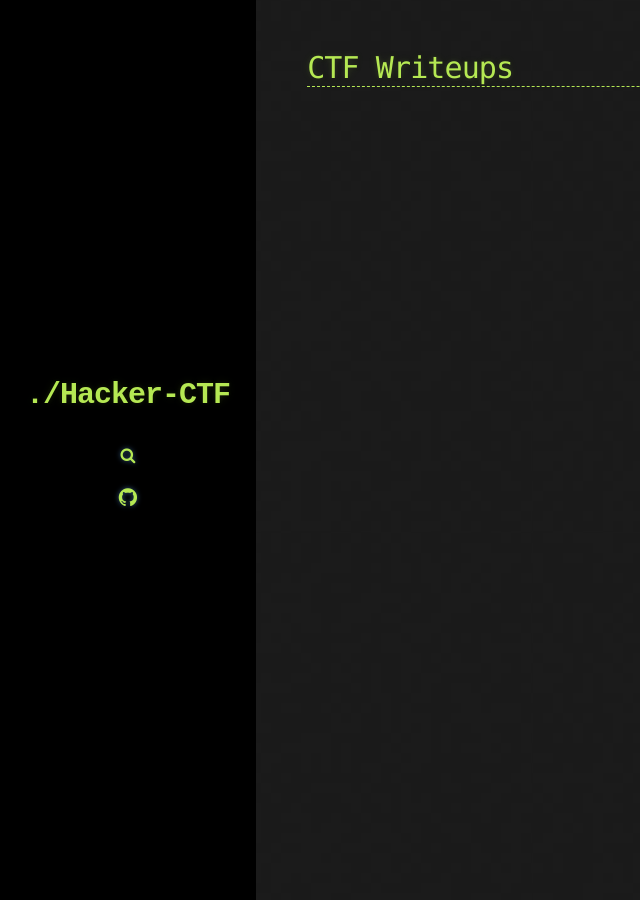
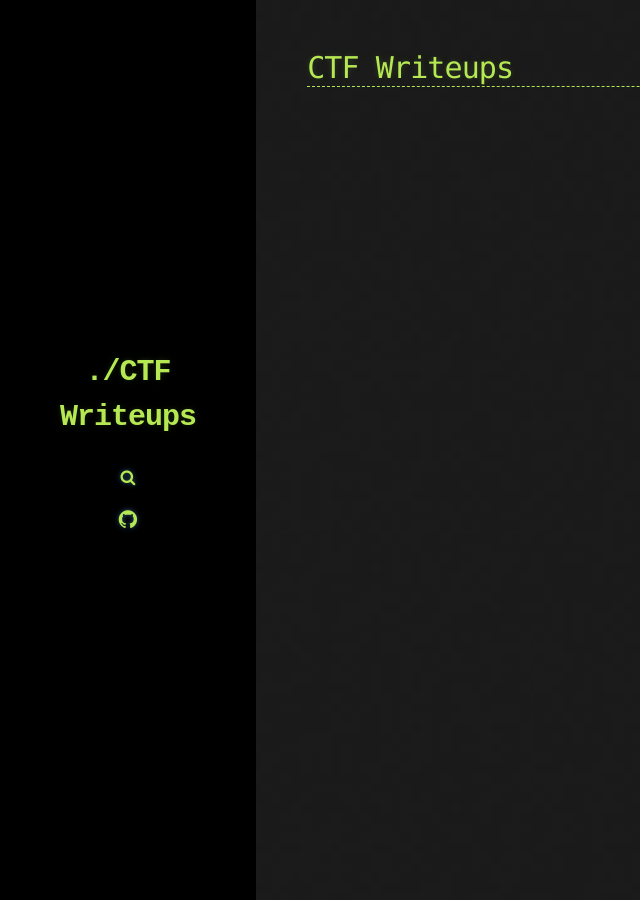
Before and after one commit to Nissen96/CTF-writeups, a Jekyll site: the page built from _pages/index.md, in a window 1280 px wide. Shown: the whole page, without its empty margins (0-640 px from the left). Built offline with Jekyll 4.4.1, drawn with Linux system fonts in a browser that asks for light colours; nearby versions of some CDN libraries; library files that are not in the unit come from our copies.

Commit message:
Update config

```diff
--- a/_config.yml
+++ b/_config.yml
@@ -1,6 +1,6 @@
-title: Hacker-CTF
+title: CTF Writeups
 author: Nissen96
-description: The Hacker CTF Theme
+description: Writeups for various CTFs
 google_analytics:
 google_site_verification_content:
 
--- a/scripts/writeup_gen.py
+++ b/scripts/writeup_gen.py
@@ -1,7 +1,6 @@
 from datetime import date
 import pathlib
 import templates
-import urllib
 
 
 ROOT_DIR = pathlib.Path(__file__).resolve().parents[1]
```
